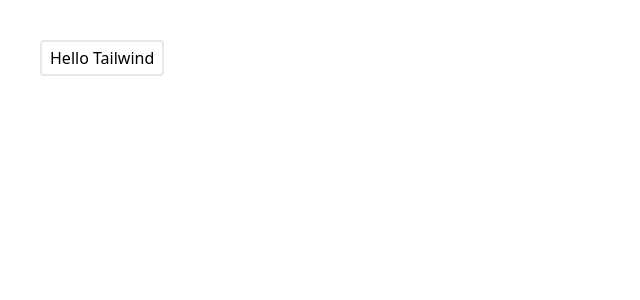
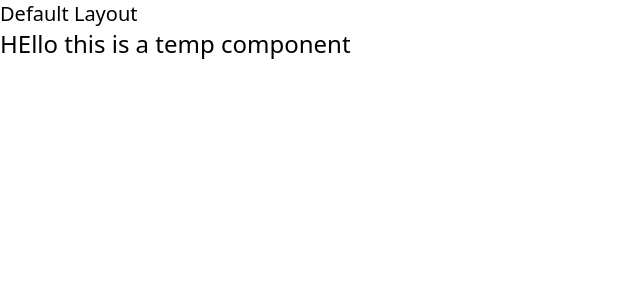
Before and after one commit to hellosaad/book-my-show, a React (Create React App) app: page / in a window 1280 px wide. Shown: the top 300 px of the page, without its empty margins (0-640 px from the left). Built offline with nearby package versions, Linux system fonts and the light colour scheme.

Commit message:
routing and layout done

```diff
--- a/package.json
+++ b/package.json
@@ -9,13 +9,14 @@
     "@testing-library/user-event": "^12.8.3",
     "react": "^17.0.2",
     "react-dom": "^17.0.2",
+    "react-router-dom": "^5.2.0",
     "react-scripts": "4.0.3",
     "web-vitals": "^1.1.2"
   },
   "scripts": {
     "start": "craco start",
-     "build": "craco build",
-     "test": "craco test",
+    "build": "craco build",
+    "test": "craco test",
     "eject": "react-scripts eject"
   },
   "eslintConfig": {
--- a/src/App.jsx
+++ b/src/App.jsx
@@ -1,10 +1,16 @@
+import { Route } from "react-router-dom";
+
+// HOC
+import DefaultHOC from "./HOC/Default.HOC";
+
+// Components
+import Temp from "./components/temp";
+
 function App() {
   return (
-    <div className="App p-10">
-      <button className="border-2 px-2 py-1 border-pavan-500 md:border-pavan-500 lg:border-pavan-500 rounded bg-pavan-500 md:bg-pavan-500 lg:bg-pavan-500 text-pavan-500 hover:bg-transparent hover:border-2 hover:text-pavan-500 md:hover:text-pavan-500 lg:hover:text-pavan-500 outline-none focus:outline-none focus:ring focus:border-pavan-300 md:focus:border-pavan-300 lg:focus:border-pavan-500">
-        Hello Tailwind
-      </button>
-    </div>
+    <>
+      <DefaultHOC path="/" exact component={Temp} />
+    </>
   );
 }
 
--- /dev/null
+++ b/src/HOC/Default.HOC.jsx
@@ -0,0 +1,22 @@
+import React from "react";
+import { Route } from "react-router";
+
+//layout
+import DefaultLayout from "../layouts/Default.layout";
+
+const DefaultHOC = ({component: Component , ...rest}) => {
+    return (
+    <>
+        <Route
+        {...rest}
+        component = {(props)=>(
+         <DefaultLayout>
+            <Component {...props} />
+        </DefaultLayout>
+    )}
+    />
+    </>
+    );
+};
+
+export default DefaultHOC;
--- /dev/null
+++ b/src/components/temp.jsx
@@ -0,0 +1,7 @@
+import React from "react";
+
+function Temp() {
+  return <h1 className="text-2xl">HEllo this is a temp component</h1>;
+}
+
+export default Temp;
--- a/src/index.jsx
+++ b/src/index.jsx
@@ -1,11 +1,14 @@
 import React from "react";
 import ReactDOM from "react-dom";
+import { BrowserRouter }from "react-router-dom";
 import "./index.css";
 import App from "./App";
 
 ReactDOM.render(
   <React.StrictMode>
-    <App />
+    <BrowserRouter>
+      <App />
+    </BrowserRouter>
   </React.StrictMode>,
   document.getElementById("root")
 );
--- /dev/null
+++ b/src/layouts/Default.layout.jsx
@@ -0,0 +1,14 @@
+import React from "react";
+
+const DefaultLayout = (props) => {
+    return (
+    <>
+        <h1 className="text-xl">Default Layout</h1>
+        {props.children}
+    </>
+    );
+};
+
+
+
+export default DefaultLayout;
```
Also changed, not shown: src/planning.js (added, +23 -0 lines), 1 other file (tests, documents, lock files or other folders).
